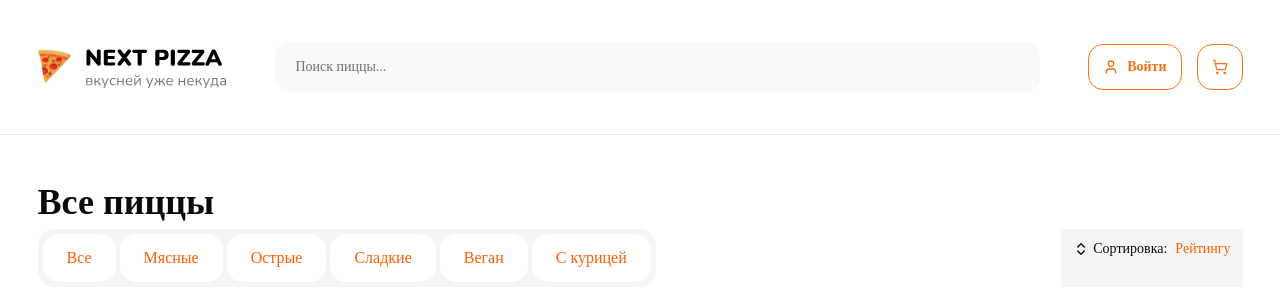
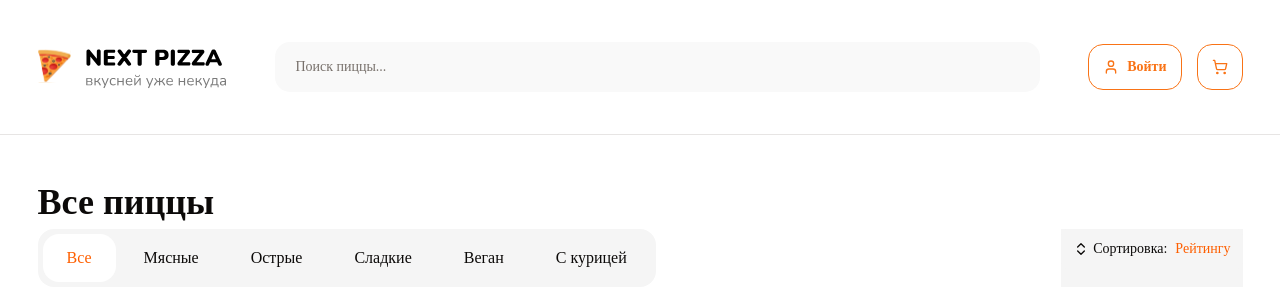
Before and after one commit to Almas-ue/ReactPizza, a React (Vite) app: page / in a window 1280 px wide. Shown: the top 306 px of the page. Built offline with nearby package versions, Linux system fonts and the light colour scheme; a web font is replaced by a local one.

Commit message:
change ui category

```diff
--- a/src/components/ui/category.tsx
+++ b/src/components/ui/category.tsx
@@ -1,19 +1,21 @@
-import { FC } from "react";
+import { cn } from "@/lib/utils";
+import { FC, useState } from "react";
 
 interface CategoryName {
     categoryList: string[];
 }
 
 const Category: FC<CategoryName> = ({ categoryList }) => {
+    const [isActive, setActive] = useState<string>("Все");
     return (
         <div className="inline-flex gap-1 p-[5px] rounded-2xl bg-[#F5F5F5]">
             {categoryList && categoryList.map((name, index) => (
                 <>
-                    <button key={index + 1} className="px-6 py-3 rounded-2xl bg-white text-[#FE5F00]">{name}</button>
+                    <button key={index} onClick={() => setActive(name)} className={cn("px-6 py-3 rounded-2xl", isActive === name ? "bg-white text-[#FE5F00]" : "")}>{name}</button >
                 </>
             ))
             }
-        </div>
+        </div >
 
     )
 }
```
